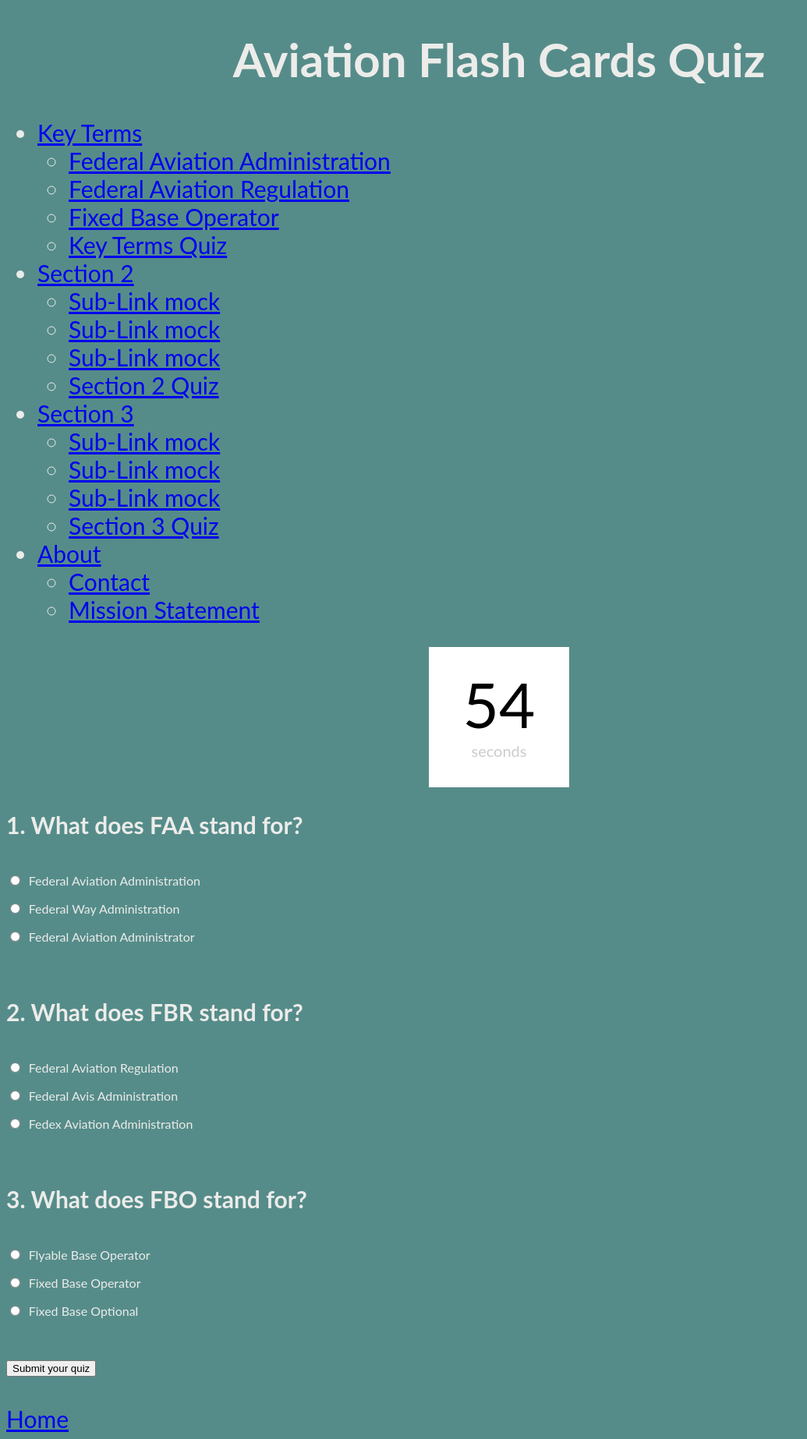
After one commit to positive-attitude/aviation, a PHP site: page /quiz.php in a window 1280 px wide. The commit adds this page. Shown: the whole page at 78% size, without its empty margins (0-1035 px from the left). Run offline with PHP 8.4, Linux system fonts and the light colour scheme.

Commit message:
php files

```diff
--- a/nav.php
+++ b/nav.php
@@ -6,7 +6,7 @@
 		  <li><a href="revised1.html">Federal Aviation Administration</a></li>
 		  <li><a href="revised2.html">Federal Aviation Regulation</a></li>
 		  <li><a href="revised3.html">Fixed Base Operator</a></li>
-		  <li><a href="quiz.html">Key Terms Quiz</a></li>
+		  <li><a href="quiz.php">Key Terms Quiz</a></li>
 		</ul>
 	      </li>
 	      <li>
@@ -27,11 +27,13 @@
 		  <li><a href="#">Section 3 Quiz</a></li>
 		</ul>
 	      </li>
-
-	      <li><a href="contact.html">Contact</a></li>
-	    </ul>
+	      <li>
+		<a href="#">About</a>
+		<ul class="fallback">
+		  <li><a href="contact.php">Contact</a></li>
+		  <li><a href="mission.php">Mission Statement</a></li>
 		</ul>
-	      <a href="AviationIntroPage.html">Mission Statement</a>
+	      </li>
 	    </ul>
 	  </nav>
 	<!-- END New Nav-->
--- /dev/null
+++ b/quiz.php
@@ -0,0 +1,121 @@
+<!DOCTYPE html>
+
+<html>
+    <head>
+        <link rel="stylesheet" type="text/css" href="http://fonts.googleapis.com/css?family=Tangerine">
+        <link rel="stylesheet" type="text/css" href="css/awesomestyle.css">
+
+
+
+	<!-- Countdown style -->
+        <style>
+
+	label{
+	    font-size: 16px;
+	    font-style: normal;
+	}
+
+	#countdown{
+	    width:150px;
+	    height:150px;
+	    background-color:white;
+	    padding:15px;
+	    margin: 0 auto;
+	    text-align: center;
+	}
+
+	#count{
+	    width: inherit;
+	    color:black;
+	    font-size: 80px;
+	    padding-top: 10px;
+	}
+
+	.seconds{
+	font-size: 20px;
+	color: #ccc;
+	}
+
+	</style>
+        <!-- END Countdown style-->
+
+
+
+    <title>Aviation Flash Cards v2</title>
+    </head>
+
+    <body>
+
+    <h1>Aviation Flash Cards Quiz</h1>
+
+    <?php
+    include 'nav.php';
+    ?>
+
+    <!-- HTML countdown-->
+    <div id="countdown">
+    <span id="count">60</span> <span class="seconds">seconds</span>
+    </div>
+    <!-- END HTML countdown-->
+
+    <form action="confirmation.html" method="get">
+        <p><strong>1.	What does FAA stand for?</strong></p>
+        <input type="radio" name="q1" id="1" value="1"> <label>Federal Aviation Administration</label><br>
+        <input type="radio" name="q1" id="2" value="2"> <label>Federal Way Administration</label><br>
+        <input type="radio" name="q1" id="3" value="3"> <label>Federal Aviation Administrator</label>
+
+        <br><br>
+        <p><strong>2.	What does FBR stand for?</strong></p>
+        <input type="radio" name="q2" id="4" value="1"> <label>Federal Aviation Regulation</label><br>
+        <input type="radio" name="q2" id="5" value="2"> <label>Federal Avis Administration</label><br>
+        <input type="radio" name="q2" id="6" value="3"> <label>Fedex Aviation Administration</label>
+
+        <br><br>
+        <p><strong>3.	What does FBO stand for?</strong></p>
+        <input type="radio"  name="q3" id="7" value="1"> <label>Flyable Base Operator</label><br>
+        <input type="radio"  name="q3" id="8" value="2"> <label>Fixed Base Operator</label><br>
+        <input type="radio"  name="q3" id="9" value="3"> <label>Fixed Base Optional</label>
+	<br><br>
+
+
+    <input type="submit" name="btnSubmit" value="Submit your quiz">
+    </form>
+
+	<br>
+	<a href= "aviationHome.html">Home</a><p id="faatext">Federal Aviation Administration(FAA)
+	<br>
+
+
+    <!-- JavaScript includes -->
+    <script type="text/javascript">
+
+	window.onload = function(){
+
+	(function(){
+	  var counter = 60;
+
+	  setInterval(function() {
+	    counter--;
+	    if (counter >= 0) {
+	      span = document.getElementById("count");
+	      span.innerHTML = counter;
+	    }
+	    // Display 'counter' wherever you want to display it.
+	    if (counter === 0) {
+		alert("Time's up");
+		clearInterval(counter);
+	    }
+
+	  }, 1000);
+
+	})();
+
+	}
+    </script>
+    <!-- END JavaScript includes -->
+
+
+
+
+    </body>
+</html>
```
Also changed, not shown: contact.php (added, +67 -0 lines), mission.php (added, +38 -0 lines).
